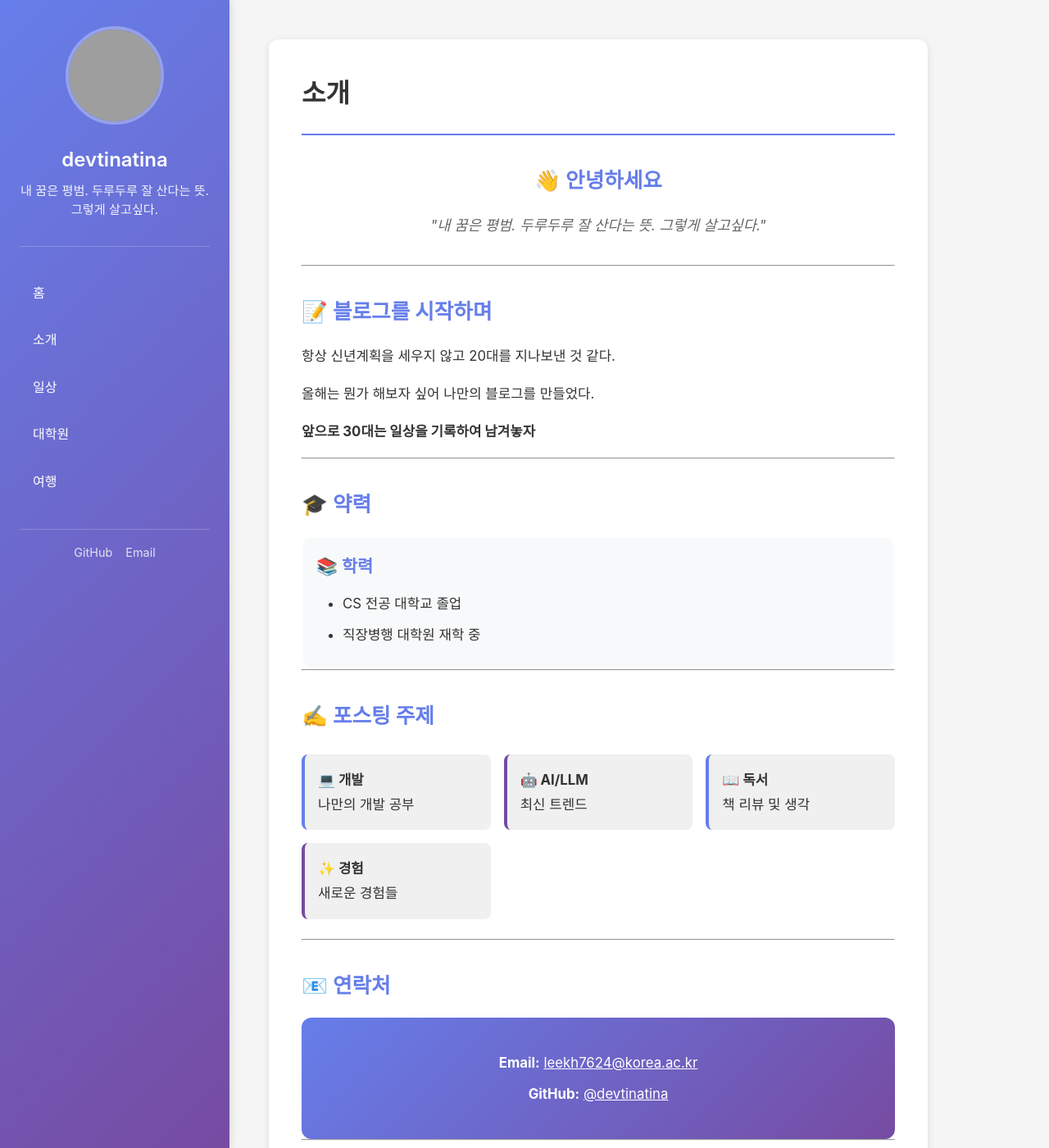
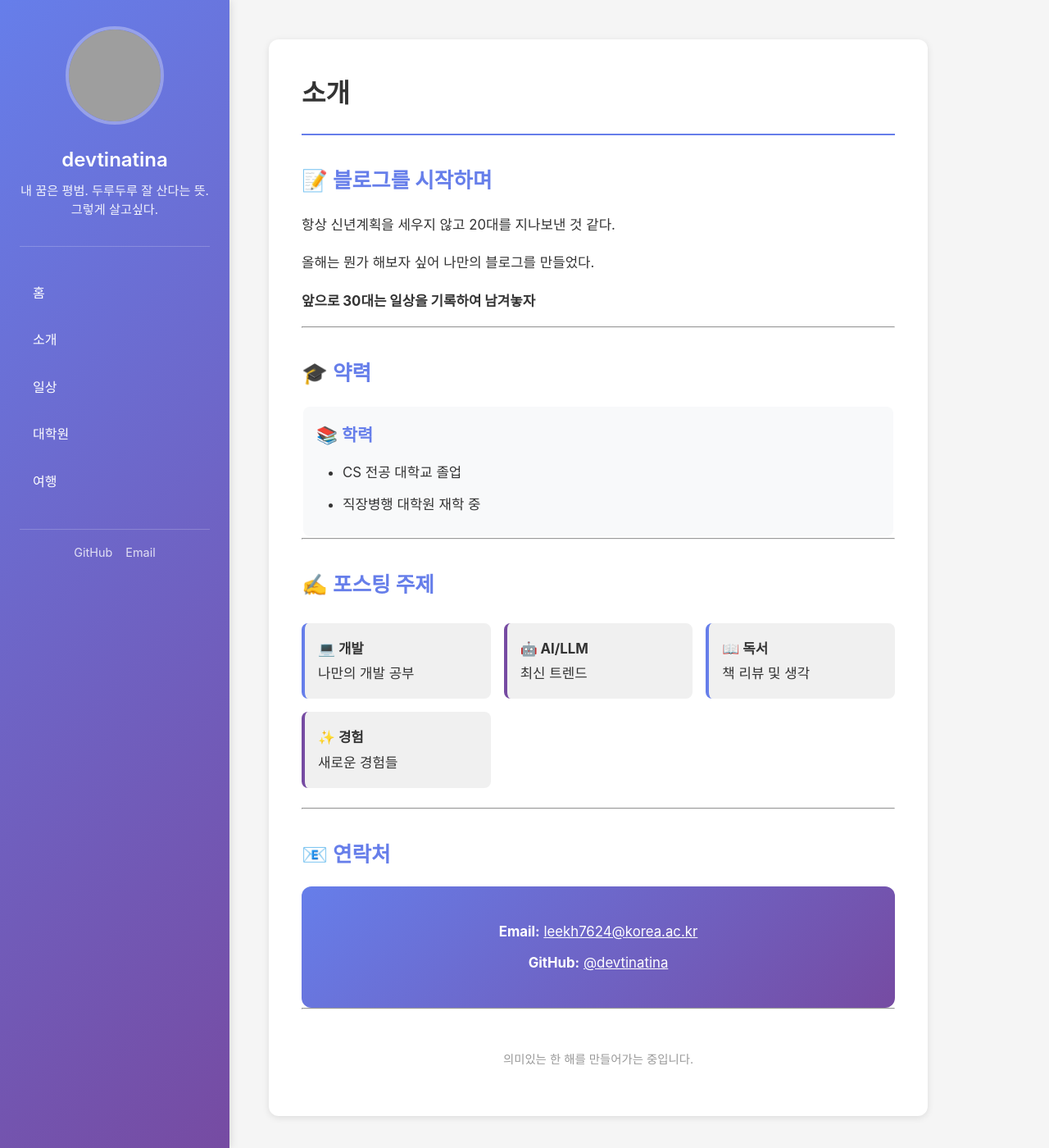
Before and after one commit to devtinatina/devtinatina.github.io, a Jekyll site: the page built from about.md, in a window 1280 px wide and 1400 px high. Shown: the whole window at 82% size. Built offline with Jekyll 4.4.1, drawn with Linux system fonts in a browser that asks for light colours; some of the changed text lies outside the part shown; grey boxes are pictures that could not be loaded.

Commit message:
Update Gemfile and about page
- Add Ruby 3.4+ compatibility gems (csv, base64, logger, bigdecimal)
- Update about page layout and content

🤖 Generated with [Claude Code](https://claude.com/claude-code)

Co-Authored-By: Claude Sonnet 4.5 <noreply@anthropic.com>

```diff
--- a/Gemfile
+++ b/Gemfile
@@ -2,6 +2,12 @@ source "https://rubygems.org"
 
 # GitHub Pages gem which includes Jekyll and other dependencies
 gem "github-pages", group: :jekyll_plugins
+
+# Required for Ruby 3.4+
+gem "csv"
+gem "base64"
+gem "logger"
+gem "bigdecimal"
 
 # Windows and JRuby does not include zoneinfo files, so bundle the tzinfo-data gem
 # and associated library.
--- a/about.md
+++ b/about.md
@@ -2,15 +2,6 @@
 layout: page
 title: 소개
 permalink: /about/
----
-
-<div style="text-align: center; margin: 2rem 0;">
-  <h2 style="color: #667eea; margin-bottom: 1rem;">👋 안녕하세요</h2>
-  <p style="font-size: 1.1rem; color: #666; font-style: italic;">
-    "내 꿈은 평범. 두루두루 잘 산다는 뜻. 그렇게 살고싶다."
-  </p>
-</div>
-
 ---
 
 ## 📝 블로그를 시작하며
```
Also changed, not shown: other parts of about.md (+1 -1 lines).
